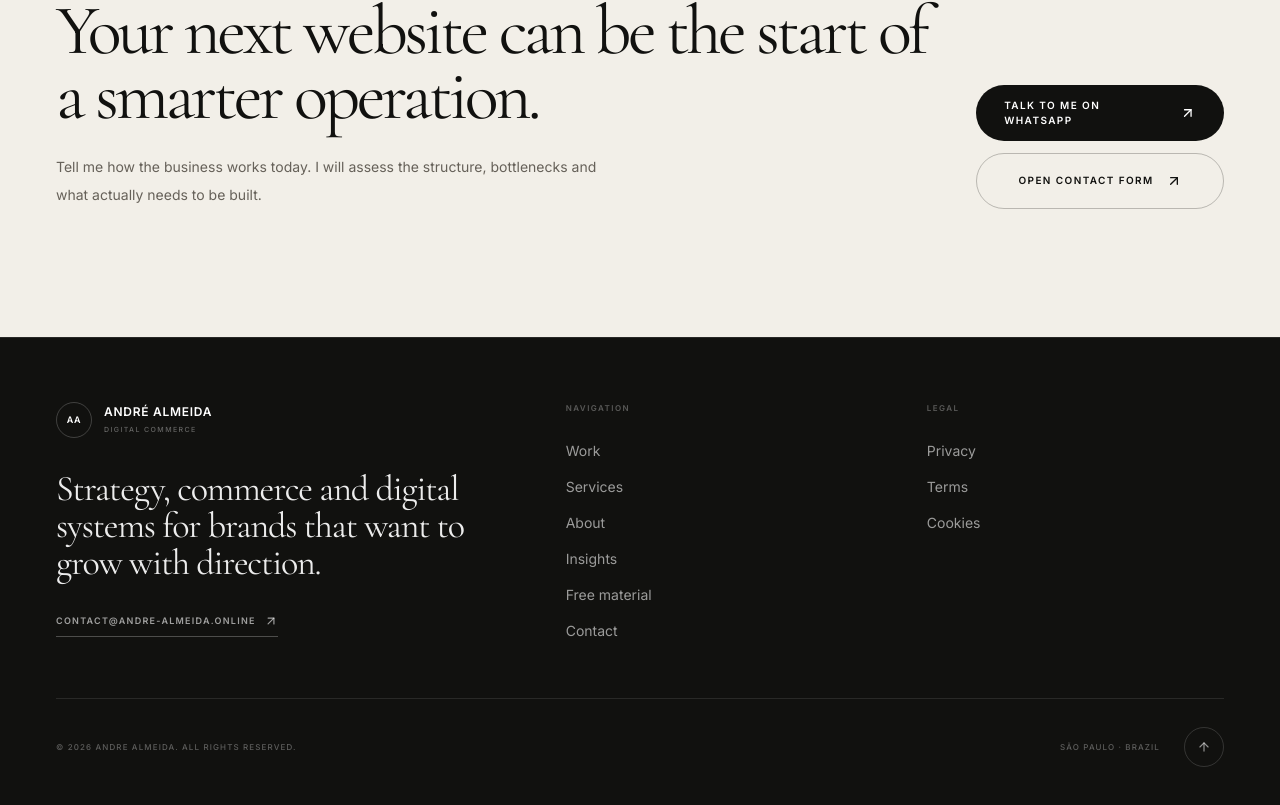
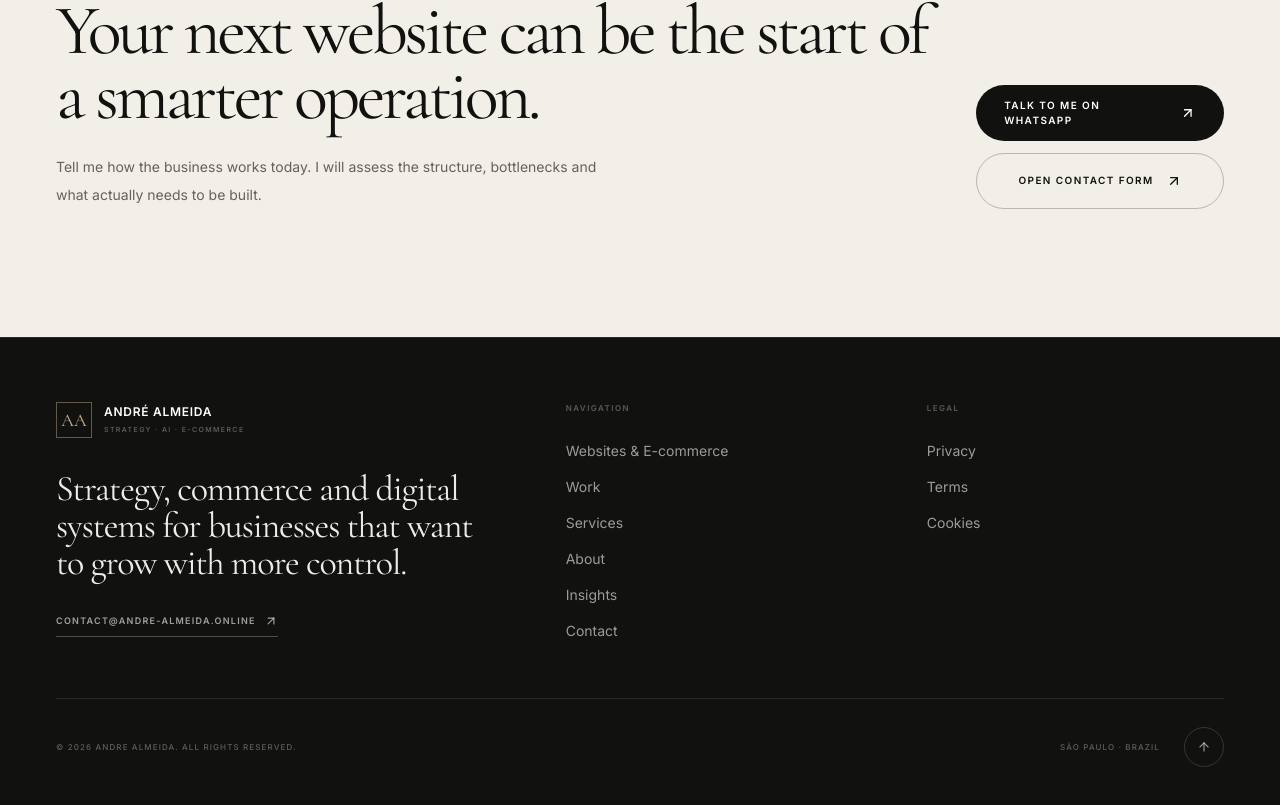
Before and after one commit to andreajoa/andre-almeida-shopify-expert, a Next.js app: page /en/websites-ecommerce in a window 1280 px wide. Shown: the part 5247-6052 px from the top of the page. Built offline with nearby package versions, Linux system fonts and the light colour scheme; no server answers.

Commit message:
feat: align footer with Portuguese English site structure

```diff
--- a/src/components/layout/Footer.tsx
+++ b/src/components/layout/Footer.tsx
@@ -6,34 +6,31 @@ import { useLocale } from "next-intl"
 import { SITE_CONFIG } from "@/lib/constants"
 
 export function Footer() {
-  const locale = useLocale()
+  const locale = useLocale() as "pt-BR" | "en"
   const isPt = locale === "pt-BR"
-  const isEs = locale === "es"
   const currentYear = new Date().getFullYear()
 
   const labels = {
-    work: isPt ? "Projetos" : isEs ? "Proyectos" : "Work",
-    services: isPt ? "Serviços" : isEs ? "Servicios" : "Services",
-    about: isPt ? "Sobre" : isEs ? "Sobre mí" : "About",
+    solutions: isPt ? "Websites & E-commerce" : "Websites & E-commerce",
+    work: isPt ? "Projetos" : "Work",
+    services: isPt ? "Serviços" : "Services",
+    about: isPt ? "Sobre" : "About",
     blog: "Insights",
-    free: isPt ? "Material gratuito" : isEs ? "Material gratuito" : "Free material",
-    privacy: isPt ? "Privacidade" : isEs ? "Privacidad" : "Privacy",
-    terms: isPt ? "Termos" : isEs ? "Términos" : "Terms",
+    privacy: isPt ? "Privacidade" : "Privacy",
+    terms: isPt ? "Termos" : "Terms",
     cookies: "Cookies",
-    contact: isPt ? "Contato" : isEs ? "Contacto" : "Contact",
+    contact: isPt ? "Contato" : "Contact",
     statement: isPt
-      ? "Estratégia, commerce e sistemas digitais para marcas que querem crescer com direção."
-      : isEs
-        ? "Estrategia, commerce y sistemas digitales para marcas que quieren crecer con dirección."
-        : "Strategy, commerce and digital systems for brands that want to grow with direction.",
+      ? "Estratégia, commerce e sistemas digitais para negócios que querem crescer com mais controle."
+      : "Strategy, commerce and digital systems for businesses that want to grow with more control.",
   }
 
   const primary = [
+    [labels.solutions, `/${locale}/websites-ecommerce`],
     [labels.work, `/${locale}/portfolio`],
     [labels.services, `/${locale}/services`],
     [labels.about, `/${locale}/about`],
     [labels.blog, `/${locale}/blog`],
-    [labels.free, `/${locale}/material-gratuito`],
     [labels.contact, `/${locale}/contact`],
   ]
 
@@ -49,60 +46,20 @@ export function Footer() {
         <div className="grid gap-12 lg:grid-cols-[1.2fr_0.8fr_0.8fr] lg:gap-16">
           <div>
             <Link href={`/${locale}`} className="inline-flex items-center gap-3">
-              <span className="flex h-9 w-9 items-center justify-center rounded-full border border-white/20 text-[9px] font-semibold tracking-[0.08em]">AA</span>
-              <span>
-                <span className="block text-[12px] font-semibold tracking-[0.06em]">ANDRÉ ALMEIDA</span>
-                <span className="mt-1 block text-[7px] font-medium tracking-[0.2em] text-white/35">DIGITAL COMMERCE</span>
-              </span>
+              <span className="flex h-9 w-9 items-center justify-center border border-[#c7b18d]/45 font-editorial text-lg text-[#c7b18d]">AA</span>
+              <span><span className="block text-[12px] font-semibold tracking-[0.06em]">ANDRÉ ALMEIDA</span><span className="mt-1 block text-[7px] font-medium tracking-[0.2em] text-white/35">STRATEGY · AI · E-COMMERCE</span></span>
             </Link>
-
             <p className="mt-8 max-w-xl font-editorial text-3xl leading-[1.04] tracking-[-0.03em] text-white/92 sm:text-4xl">{labels.statement}</p>
-
-            <a
-              href={`mailto:${SITE_CONFIG.email}`}
-              className="mt-8 inline-flex items-center gap-2 border-b border-white/25 pb-2 text-[9px] font-semibold uppercase tracking-[0.14em] text-white/60 transition hover:border-[#c7b18d] hover:text-[#c7b18d]"
-            >
-              {SITE_CONFIG.email}
-              <ArrowUpRight className="h-3.5 w-3.5" />
-            </a>
+            <a href={`mailto:${SITE_CONFIG.email}`} className="mt-8 inline-flex items-center gap-2 border-b border-white/25 pb-2 text-[9px] font-semibold uppercase tracking-[0.14em] text-white/60 transition hover:border-[#c7b18d] hover:text-[#c7b18d]">{SITE_CONFIG.email}<ArrowUpRight className="h-3.5 w-3.5" /></a>
           </div>
 
-          <div>
-            <p className="text-[8px] font-semibold uppercase tracking-[0.18em] text-white/30">Navigation</p>
-            <ul className="mt-6 space-y-3">
-              {primary.map(([label, href]) => (
-                <li key={href}>
-                  <Link href={href} className="text-sm text-white/58 transition hover:text-white">{label}</Link>
-                </li>
-              ))}
-            </ul>
-          </div>
-
-          <div>
-            <p className="text-[8px] font-semibold uppercase tracking-[0.18em] text-white/30">Legal</p>
-            <ul className="mt-6 space-y-3">
-              {legal.map(([label, href]) => (
-                <li key={href}>
-                  <Link href={href} className="text-sm text-white/58 transition hover:text-white">{label}</Link>
-                </li>
-              ))}
-            </ul>
-          </div>
+          <div><p className="text-[8px] font-semibold uppercase tracking-[0.18em] text-white/30">Navigation</p><ul className="mt-6 space-y-3">{primary.map(([label, href]) => <li key={href}><Link href={href} className="text-sm text-white/58 transition hover:text-white">{label}</Link></li>)}</ul></div>
+          <div><p className="text-[8px] font-semibold uppercase tracking-[0.18em] text-white/30">Legal</p><ul className="mt-6 space-y-3">{legal.map(([label, href]) => <li key={href}><Link href={href} className="text-sm text-white/58 transition hover:text-white">{label}</Link></li>)}</ul></div>
         </div>
 
         <div className="mt-14 flex flex-col gap-6 border-t border-white/10 pt-7 text-[8px] font-medium uppercase tracking-[0.14em] text-white/32 sm:flex-row sm:items-center sm:justify-between">
-          <p>© {currentYear} {SITE_CONFIG.name}. {isPt ? "Todos os direitos reservados." : isEs ? "Todos los derechos reservados." : "All rights reserved."}</p>
-          <div className="flex items-center gap-6">
-            <span>São Paulo · Brazil</span>
-            <button
-              type="button"
-              onClick={() => window.scrollTo({ top: 0, behavior: "smooth" })}
-              className="inline-flex h-10 w-10 items-center justify-center rounded-full border border-white/15 text-white/55 transition hover:border-[#c7b18d] hover:text-[#c7b18d]"
-              aria-label="Scroll to top"
-            >
-              <ArrowUp className="h-3.5 w-3.5" />
-            </button>
-          </div>
+          <p>© {currentYear} {SITE_CONFIG.name}. {isPt ? "Todos os direitos reservados." : "All rights reserved."}</p>
+          <div className="flex items-center gap-6"><span>São Paulo · Brazil</span><button type="button" onClick={() => window.scrollTo({ top: 0, behavior: "smooth" })} className="inline-flex h-10 w-10 items-center justify-center rounded-full border border-white/15 text-white/55 transition hover:border-[#c7b18d] hover:text-[#c7b18d]" aria-label={isPt ? "Voltar ao topo" : "Back to top"}><ArrowUp className="h-3.5 w-3.5" /></button></div>
         </div>
       </div>
     </footer>
```
